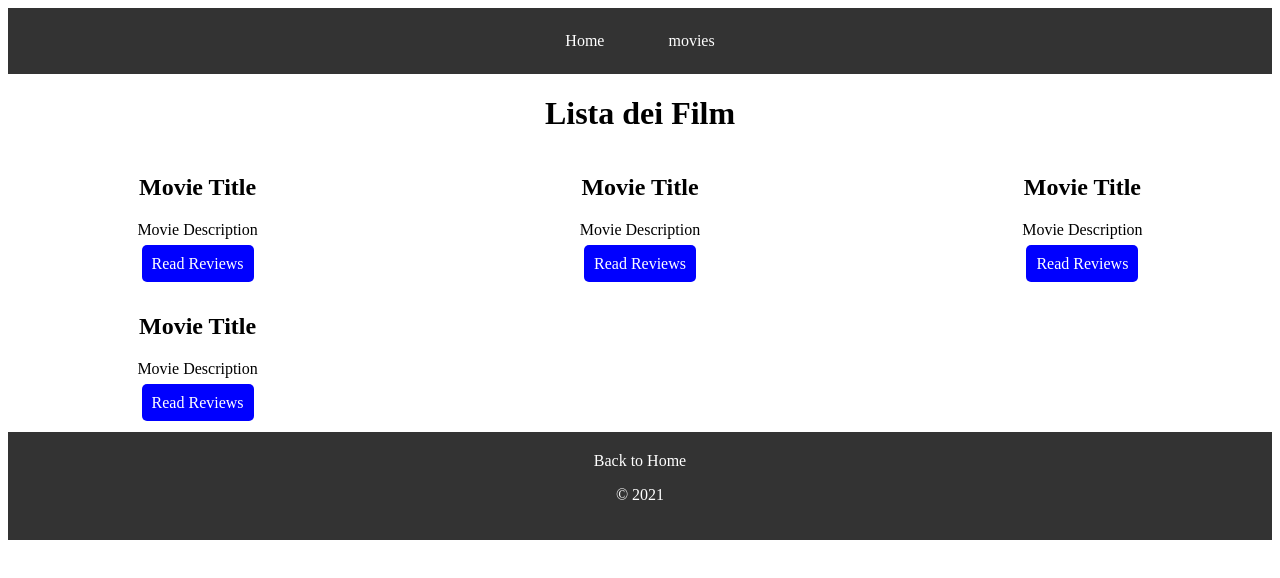
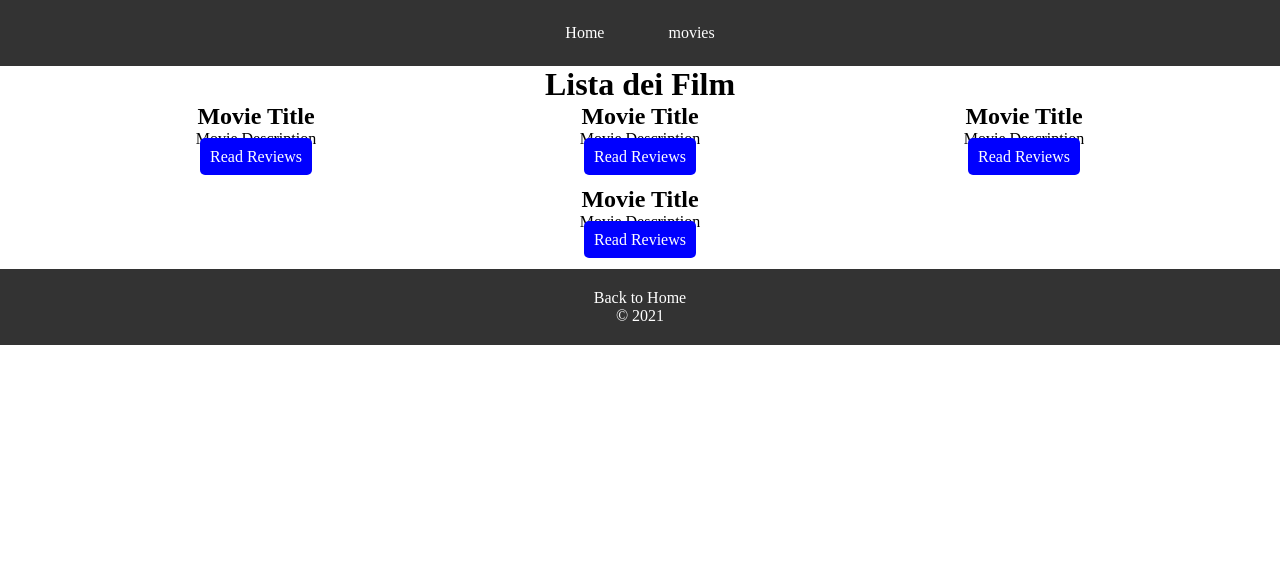
Before and after one commit to AlbertoOrlando/webapp-react, a React (Vite) app: page /movies in a window 1280 px wide. Shown: the top 578 px of the page. Built offline with nearby package versions, Linux system fonts and the light colour scheme.

Commit message:
style: reset default margins and paddings, adjust movie card alignment

```diff
--- a/src/index.css
+++ b/src/index.css
@@ -1,3 +1,9 @@
+* {
+  margin: 0;
+  padding: 0;
+  box-sizing: border-box;
+}
+
 /* Stili di base per l'header */
 .header {
   background-color: #333;
@@ -110,7 +116,7 @@ footer a {
 .container-moviecard {
   display: flex;
   flex-wrap: wrap;
-  justify-content: space-between;
+  justify-content: center;
 }
 
 .movie-card {
```
